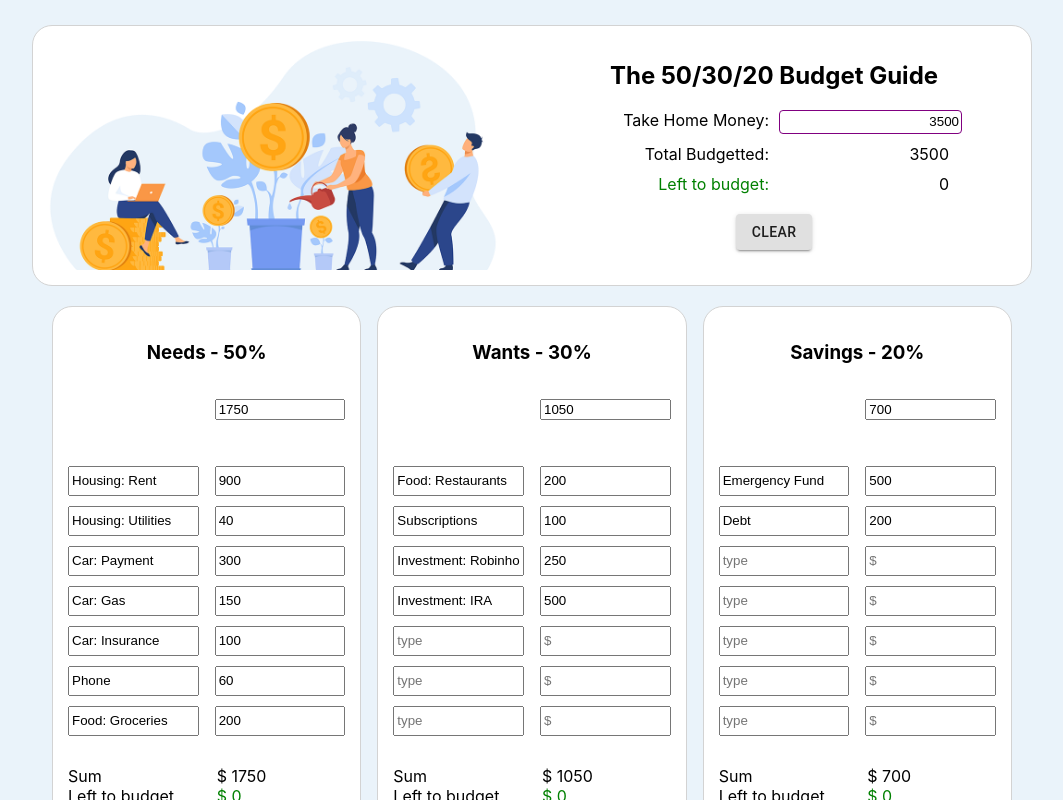
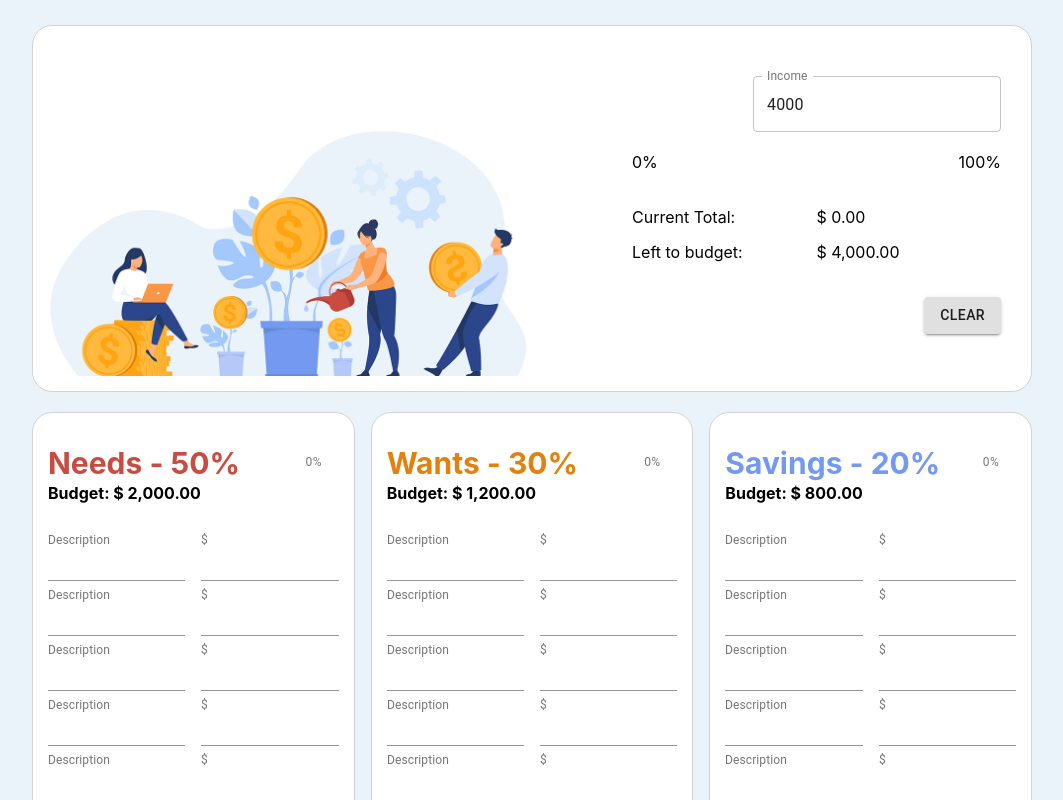
Before and after one commit to dinnagonzales/portfolio2021, a React (Create React App) app: page / in a window 1280 px wide. Shown: the top 800 px of the page, without its empty margins (108-1171 px from the left). Built offline with nearby package versions, Linux system fonts and the light colour scheme.

Commit message:
1-31: Fix clearing bug + additional styles

```diff
--- a/src/components/BudgetApp/categories.jsx
+++ b/src/components/BudgetApp/categories.jsx
@@ -2,7 +2,7 @@ import React, { useContext, useReducer } from 'react';
 import styled from 'styled-components';
 
 import Category from './category.jsx';
-import BudgetReducer, { Context } from './store';
+import { Context } from './store';
 
 export default function Categories() {
     const { dispatch } = useContext(Context);
@@ -52,7 +52,7 @@ export default function Categories() {
 const CategoriesContainer = styled.div.attrs({
     className: 'CategoriesContainer'
 })`
-    padding: 20px;
+    padding: 20px 0;
     display: grid;
     gap: 1rem;
     grid-template-columns: repeat(auto-fit, minmax(240px, 1fr));
--- a/src/components/BudgetApp/category.jsx
+++ b/src/components/BudgetApp/category.jsx
@@ -1,12 +1,13 @@
 import React from 'react';
 import styled from 'styled-components';
-import Expenses from './expenses';
-
+import Expenses from './expense';
+import CircularProgressWithLabel from '../common/CircularProgressWIthLabel';
+import { formatDollarAmount } from '../../utils';
 import { Section } from '../../styles/common';
+import { colors, theme } from '../../styles/default';
 
 export default function Category(props) {
     const {
-        finePrint,
         updateCategory,
         updateValue,
         data,
@@ -14,44 +15,52 @@ export default function Category(props) {
 
     const {
         category,
+        type,
+        color,
         sum,
         budget,
         expenses
     } = data;
 
     const status = budget >= sum ? 'good' : 'bad';
+    const formattedBudget = formatDollarAmount(budget);
+
+    const progress = Math.min(budget, Math.round((sum * 100)/budget));
+
+    const leftToBudget = formatDollarAmount(budget - sum);
+    const total = formatDollarAmount(sum);
 
     return (
         <CategoryContainer>
-            <h3>{ category }</h3>
-            <div className={ 'budget' }> {/* Percent / $ */}
-                <div />
-                <input placeholder={ '$' } value={ budget } readOnly/>
-            </div>
-            <div className={ 'expenses' }> {/* Expenses / cost */}
+
+            <SummarySection color={ colors[color] }>
+                <div>
+                    <h3>{ category }</h3>
+                    <span>Budget: { formattedBudget }</span>
+                </div>
+                <div>
+                    <CircularProgressWithLabel value={ progress }/>
+                </div>
+            </SummarySection>
+
+            <div className={ 'expenses-container' }> {/* Expenses / cost */}
                 { expenses.map( (e, index) => {
                     const { label, value } = e;
 
                     return <Expenses key={ `${index}-percent` }
+                            type={ type }
                             label={ label }
                             value={ value }
                             index={ index }
                             updateCategory={ (index, label) => { updateCategory(index, label) } }
                             updateValue={ (index, value) => { updateValue(index, value) } } />;
                 }) }
-            </div>
-            <div className={ 'totals'}> {/* Label / Total */}
-                <div>Sum</div>
-                <div className={ 'amount' }>$ { sum }</div>
-            </div>
-            <div className={ 'totals'}> {/* Label / Total */}
-                <div>Left to budget</div>
-                <div className={ `${status} amount` }>$ { budget - sum }</div>
+                <div className={ 'total-container' }>
+                    <div className={ status }>{ status === 'good' ? 'To' : 'Over' } Budget:</div>
+                    <div>{ leftToBudget }</div>
+                </div>
             </div>
 
-            <div className={ 'finePrint'}>
-                { finePrint }
-            </div>
         </CategoryContainer>
     );
 }
@@ -61,50 +70,45 @@ const CategoryContainer = styled(Section).attrs({
 })`
     font-size: 16px;
 
-    .budget{
+    .expenses-container{
+        margin: 30px 0;
+    }
+
+    .total-container{
+        font-weight: bold;
+        font-size: 20px;
+        margin: 30px 0 10px 0;
         display: grid;
+        grid-template-columns: 1fr 1fr;
         gap: 1rem;
-        grid-template-columns: repeat(2, minmax(100px, 1fr));
-        justify-content: end;
-        & > * {
-            margin: 1rem 0;
-        }
-        input{
-            display: inline-block;
+        text-align: left;
+
+        .bad{
+            color: ${theme.error};
         }
     }
+`;
 
-    .expenses{
-        margin: 30px 0;
+const SummarySection = styled.div.attrs({
+    className: 'SummarySection'
+})`
+    margin-bottom: 0;
+    display: grid;
+    gap: 1rem;
+    grid-template-columns: 1fr 50px;
+    padding: 15px 0 0;
 
-        & > div{
-            display: grid;
-            margin: 10px 0;
-            grid-template-columns: repeat(2, minmax(100px, 1fr));
-            gap: 1rem;
-            height: 30px;
-        }
+    h3{
+        color: ${ ({ color }) => color ? color : colors.abbey };
+        margin: 10px 0;
+        text-align: left;
+        font-size: 30px;
+        line-height: 20px;
     }
 
-    .totals{
+    span{
+        font-weight: bold;
+        display: block;
         text-align: left;
-
-        display: grid;
-        grid-template-columns: repeat(2, minmax(100px, 1fr));
-
-        .good{
-            color: green;
-        }
-        .bad{
-            color: red;
-        }
-        .amount{
-            padding-left: 10px;
-        }
-    }
-
-    .finePrint{
-        font-size: 12px;
-        margin: 45px 0 0;
     }
 `;
--- /dev/null
+++ b/src/components/BudgetApp/expense.jsx
@@ -0,0 +1,49 @@
+import React from 'react';
+import styled from 'styled-components';
+import TextField from '@material-ui/core/TextField';
+
+function Expenses(props) {
+    const {
+        type,
+        index,
+        label,
+        value,
+        updateCategory,
+        updateValue,
+    } = props;
+
+    return (
+        <ExpensesContainer>
+            <TextField InputLabelProps={{
+                    shrink: true,
+                }}
+                id={ `${type}_${index}_label` }
+                label={ 'Description' }
+                value={ label || '' }
+                onChange={ (e) => { updateCategory({ index, label: e.target.value }) } } />
+
+            <TextField InputLabelProps={{
+                    shrink: true,
+                }}
+                id={ `${type}_${index}_value` }
+                label={ '$' }
+                value={ value || '' }
+                onChange={ (e) => { updateValue({ index, value: e.target.value }) } } />
+
+        </ExpensesContainer>
+    );
+}
+
+const ExpensesContainer = styled.div.attrs({
+    className: 'ExpensesContainer'
+})`
+    display: grid;
+    margin: 10px 0;
+    grid-template-columns: repeat(2, minmax(100px, 1fr));
+    gap: 1rem;
+    height: 45px;
+`;
+
+export default React.memo(Expenses, (prev, props) => {
+    return ( prev.label === props.label ) && ( prev.value === props.value );
+});
--- a/src/components/BudgetApp/expenses.jsx
+++ /dev/null
@@ -1,29 +0,0 @@
-import React from 'react';
-import styled from 'styled-components';
-
-function Expenses(props) {
-    const {
-        index,
-        label,
-        value,
-        updateCategory,
-        updateValue,
-    } = props;
-
-    return (
-        <ExpensesContainer>
-            <input placeholder={ 'type' } value={ label || '' } onChange={ (e) => { updateCategory({ index, label: e.target.value }) } }/>
-            <input placeholder={ '$' } value={ value || '' } onChange={ (e) => { updateValue({ index, value: e.target.value }) } }/>
-        </ExpensesContainer>
-    );
-}
-
-const ExpensesContainer = styled.div.attrs({
-    className: 'ExpensesContainer'
-})`
-
-`;
-
-export default React.memo(Expenses, (prev, props) => {
-    return ( prev.label === props.label ) && ( prev.value === props.value );
-});
--- a/src/components/BudgetApp/income.jsx
+++ b/src/components/BudgetApp/income.jsx
@@ -1,12 +1,16 @@
 import React, { useContext } from 'react';
 import { Context }  from './store';
+import styled from 'styled-components';
 
+import TextField from '@material-ui/core/TextField';
 import Button from '@material-ui/core/Button';
-import styled from 'styled-components';
+import ProgressBar from '../common/progress_bar';
+
 import img from '../../images/income-bg.png';
 
 import { Section } from '../../styles/common';
 import media from '../../styles/media';
+import { formatDollarAmount } from '../../utils';
 
 export default function Income() {
     const { state, dispatch } = useContext(Context);
@@ -25,27 +29,37 @@ export default function Income() {
         });
 	};
 
-	const totalBudgeted = state.categories.reduce((sum, c) =>{
+	const totalBudget = state.categories.reduce((sum, c) =>{
 		return sum += Number(c.sum);
 	}, 0);
 
-	const diff = state.takeHome - totalBudgeted >= 0 ? 'good' : 'bad';
+	const { takeHome } = state;
+	const diff = takeHome - totalBudget >= 0 ? 'good' : 'bad';
+
+	const totalBudgeted = formatDollarAmount(totalBudget);
+	const leftToBudget = formatDollarAmount(takeHome - totalBudget);
+	const progress = Math.min(takeHome, Math.round((totalBudget * 100)/takeHome));
 
 	return (
         <IncomeContainer>
 			<div className={ 'background' }></div>
-			<div>
-				<h1>
-				The 50/30/20 Budget Guide
-				</h1>
-				<div className={ 'grid' }>
-					<div>Take Home Money:</div>
-					<div><input value={ state.takeHome } onChange={ updateTakeHome }/></div>
-					<div>Total Budgetted:</div>
-					<div>{ totalBudgeted }</div>
-					<div className={ diff }>Left to budget:</div>
-					<div>{ state.takeHome - totalBudgeted }</div>
+
+			<div className={ 'NumbersContainer' }>
+				<div>
+					<TextField id="outlined-basic" label="Income" variant="outlined" value={ state.takeHome } onChange={ updateTakeHome } />
 				</div>
+
+				<ProgressBar value={ progress } min={ '0%' } max={ '100%' } />
+
+				<div className={ 'numbers' }>
+					<span>Current Total:</span>
+					<span>{ totalBudgeted }</span>
+				</div>
+				<div className={ `numbers ${diff}` }>
+					<span>Left to budget:</span>
+					<span>{ leftToBudget }</span>
+				</div>
+
 				<Button variant={ 'contained' } onClick={ clearAll }>Clear</Button>
 			</div>
 		</IncomeContainer>
@@ -55,6 +69,9 @@ export default function Income() {
 const IncomeContainer = styled(Section).attrs({
 	className: 'IncomeContainer'
 })`
+	min-height: 300px;
+	padding-top: 50px;
+	text-align: right;
 	display: grid;
 	grid-template-columns: 1fr 1fr;
 
@@ -62,9 +79,22 @@ const IncomeContainer = styled(Section).attrs({
 		grid-template-columns: 1fr;
 	`};
 
+
+	.NumbersContainer{
+		text-align: right;
+		padding: 0 15px 0 100px;
+	}
+
+	.numbers{
+		display: grid;
+		grid-template-columns: 1fr 1fr;
+		text-align: left;
+		margin: 15px 0;
+	}
+
 	.background{
 		background-image: url(${img});
-		background-size: auto 100%;
+		background-size: 100% auto;
 		background-position: bottom left;
 		background-repeat: no-repeat;
 	}
--- a/src/components/BudgetApp/static_data.js
+++ b/src/components/BudgetApp/static_data.js
@@ -1,10 +1,4 @@
-const clearCategories = [
-    {
-        category: 'Needs - 50%',
-        percent: 0.50,
-        budget: 0,
-        sum: 0,
-        expenses: [
+const expenses = [
     {
         label: '',
         value: 0,
@@ -33,84 +27,37 @@ const clearCategories = [
         label: '',
         value: 0,
     },
-        ]
+];
+
+const categories = [
+    {
+        type: 'needs',
+        category: 'Needs - 50%',
+        color: 'mojo',
+        percent: 0.50,
+        budget: 0,
+        sum: 0,
     },
     {
+        type: 'wants',
         category: 'Wants - 30%',
+        color: 'goldenBell',
         percent: 0.30,
         budget: 0,
         sum: 0,
-        expenses: [
-            {
-                label: '',
-                value: 0,
     },
     {
-                label: '',
-                value: 0,
-            },
-            {
-                label: '',
-                value: 0,
-            },
-            {
-                label: '',
-                value: 0,
-            },
-            {
-                label: '',
-                value: 0,
-            },
-            {
-                label: '',
-                value: 0,
-            },
-            {
-                label: '',
-                value: 0,
-            },
-        ]
-    },
-    {
+        type: 'savings',
         category: 'Savings - 20%',
+        color: 'cornflowerBlue',
         percent: 0.20,
         budget: 0,
         sum: 0,
-        expenses: [
-            {
-                label: '',
-                value: 0,
-            },
-            {
-                label: '',
-                value: 0,
-            },
-            {
-                label: '',
-                value: 0,
-            },
-            {
-                label: '',
-                value: 0,
-            },
-            {
-                label: '',
-                value: 0,
-            },
-            {
-                label: '',
-                value: 0,
-            },
-            {
-                label: '',
-                value: 0,
-            },
-        ]
     },
 ];
 
 const initialState = {
-    takeHome: 3500,
+    takeHome: 4000,
     finePrint: [
         '50% on things you need, necessary expenses like: mortgage or rent, utilities, health care, basic groceries, transportation',
         '30% on things you want, additional expenses like: cable, internet, phone, dining out, entertainment, personal care, shopping, travel',
@@ -118,114 +65,33 @@ const initialState = {
     ],
     categories: [
         {
+            type: 'needs',
             category: 'Needs - 50%',
+            color: 'mojo',
             percent: 0.50,
-            budget: 1750,
-            sum: 1750,
-            expenses: [
-                {
-                    label: 'Housing: Rent',
-                    value: 900,
+            budget: 2000,
+            sum: 0,
+            expenses: [ ...expenses ],
         },
         {
-                    label: 'Housing: Utilities',
-                    value: 40,
+            type: 'wants',
+            category: 'Wants - 30%',
+            color: 'goldenBell',
+            percent: 0.30,
+            budget: 1200,
+            sum: 0,
+            expenses: [ ...expenses ],
         },
         {
-                    label: 'Car: Payment',
-                    value: 300,
+            type: 'savings',
+            category: 'Savings - 20%',
+            color: 'cornflowerBlue',
+            percent: 0.2,
+            budget: 800,
+            sum: 0,
+            expenses: [ ...expenses ],
         },
-                {
-                    label: 'Car: Gas',
-                    value: 150,
-                },
-                {
-                    label: 'Car: Insurance',
-                    value: 100,
-                },
-                {
-                    label: 'Phone',
-                    value: 60,
-                },
-                {
-                    label: 'Food: Groceries',
-                    value: 200,
-                },
-            ]
-        },
-        {
-            category: 'Wants - 30%',
-            percent: 0.30,
-            budget: 1050,
-            sum: 1050,
-            expenses: [
-                {
-                    label: 'Food: Restaurants',
-                    value: 200,
-                },
-                {
-                    label: 'Subscriptions',
-                    value: 100,
-                },
-                {
-                    label: 'Investment: Robinhood',
-                    value: 250,
-                },
-                {
-                    label: 'Investment: IRA',
-                    value: 500,
-                },
-                {
-                    label: '',
-                    value: 0,
-                },
-                {
-                    label: '',
-                    value: 0,
-                },
-                {
-                    label: '',
-                    value: 0,
-                },
-            ]
-        },
-        {
-            category: 'Savings - 20%',
-            percent: 0.20,
-            budget: 700,
-            sum: 700,
-            expenses: [
-                {
-                    label: 'Emergency Fund',
-                    value: 500,
-                },
-                {
-                    label: 'Debt',
-                    value: 200,
-                },
-                {
-                    label: '',
-                    value: 0,
-                },
-                {
-                    label: '',
-                    value: 0,
-                },
-                {
-                    label: '',
-                    value: 0,
-                },
-                {
-                    label: '',
-                    value: 0,
-                },
-                {
-                    label: '',
-                    value: 0,
-                },
-            ]
-        }
     ]
 };
 
-export { initialState as default, clearCategories };
+export { initialState as default, expenses, categories };
--- a/src/components/BudgetApp/store.js
+++ b/src/components/BudgetApp/store.js
@@ -1,5 +1,5 @@
 import { createContext } from 'react';
-import initialState, { clearCategories } from './static_data.js';
+import initialState, { categories, expenses } from './static_data.js';
 
 const Context = createContext(null);
 
@@ -62,18 +62,19 @@ const BudgetReducer = (state, action) => {
             }
         }
         case 'CLEAR_ALL':{
-            const categories = clearCategories.map( c =>{
+            const clearCategories = [ ...categories ].map( (c, i) =>{
                 const budget = state.takeHome * c.percent;
 
                 return {
                     ...c,
                     budget,
+                    expenses: [...expenses],
                 }
             });
 
             return {
                 ...state,
-                categories,
+                categories: clearCategories,
             }
         }
         default:
--- /dev/null
+++ b/src/components/common/CircularProgressWIthLabel.jsx
@@ -0,0 +1,27 @@
+import React from 'react';
+import PropTypes from 'prop-types';
+import CircularProgress from '@material-ui/core/CircularProgress';
+import Typography from '@material-ui/core/Typography';
+import Box from '@material-ui/core/Box';
+
+export default function CircularProgressWithLabel(props) {
+    const { value } = props;
+    return (
+        <Box position={ 'relative' } display={ 'inline-flex' }>
+            <CircularProgress variant='determinate' { ...props } value={ value } />
+            <Box
+                top={0}
+                left={0}
+                bottom={0}
+                right={0}
+                position='absolute'
+                display='flex'
+                alignItems='center'
+                justifyContent='center' >
+                <Typography variant='caption' component='div' color='textSecondary'>
+                    {`${Math.round(value,)}%`}
+                </Typography>
+            </Box>
+        </Box>
+    );
+}
--- /dev/null
+++ b/src/components/common/progress_bar.jsx
@@ -0,0 +1,36 @@
+import styled from 'styled-components';
+import CircularProgress from '@material-ui/core/CircularProgress';
+
+export default function ProgressBar(props) {
+    const {
+        value,
+        min,
+        max
+    } = props;
+
+	return (
+        <ProgressBarContainer>
+            <div className={ 'progress-labels' }>
+                <span className={ 'min' }>{ min }</span>
+                <span className={ 'max' }>{ max }</span>
+            </div>
+        </ProgressBarContainer>
+	);
+}
+
+const ProgressBarContainer = styled.div.attrs({
+	className: 'ProgressBarContainer'
+})`
+	padding: 20px 0;
+	.progress-labels{
+		display: grid;
+		grid-template-columns: 1fr 1fr;
+
+		.min{
+			text-align: left;
+		}
+		.max{
+			text-align: right;
+		}
+	}
+`;
--- a/src/styles/default.js
+++ b/src/styles/default.js
@@ -12,11 +12,14 @@ export const colors = {
     tanHide: '#FA9746',
     //Grey
     lightGrey: '#d3d3d3',
+    abbey: '#555F61',
     //White
     white: '#ffffff',
 };
 
 export const theme = {
+    text: colors.abbey,
+    error: colors.mojo,
     border: colors.lightGrey,
     darkBackground: colors.cello,
 };
--- /dev/null
+++ b/src/utils.js
@@ -0,0 +1,3 @@
+export const formatDollarAmount = (number) => {
+    return `$ ${number.toFixed(2).replace(/\B(?=(\d{3})+(?!\d))/g, ",")}`;
+}
```
Lines whose indentation alone changed are shown as unchanged.
